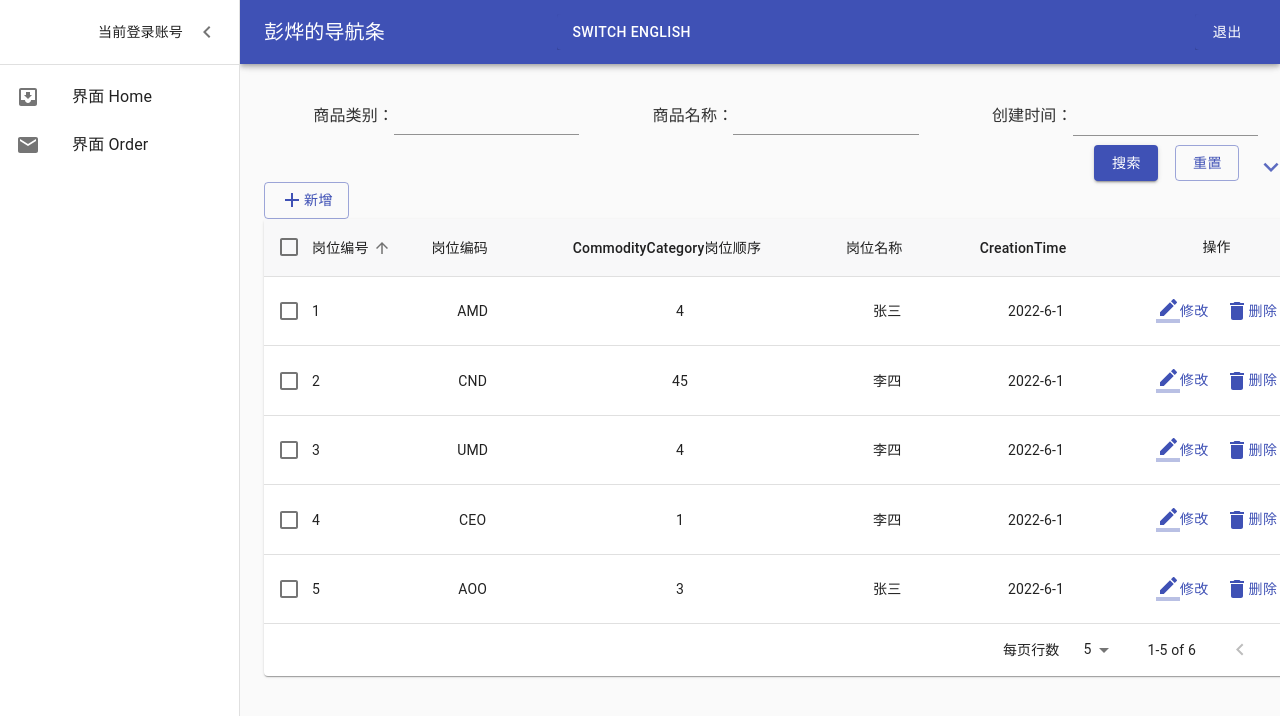
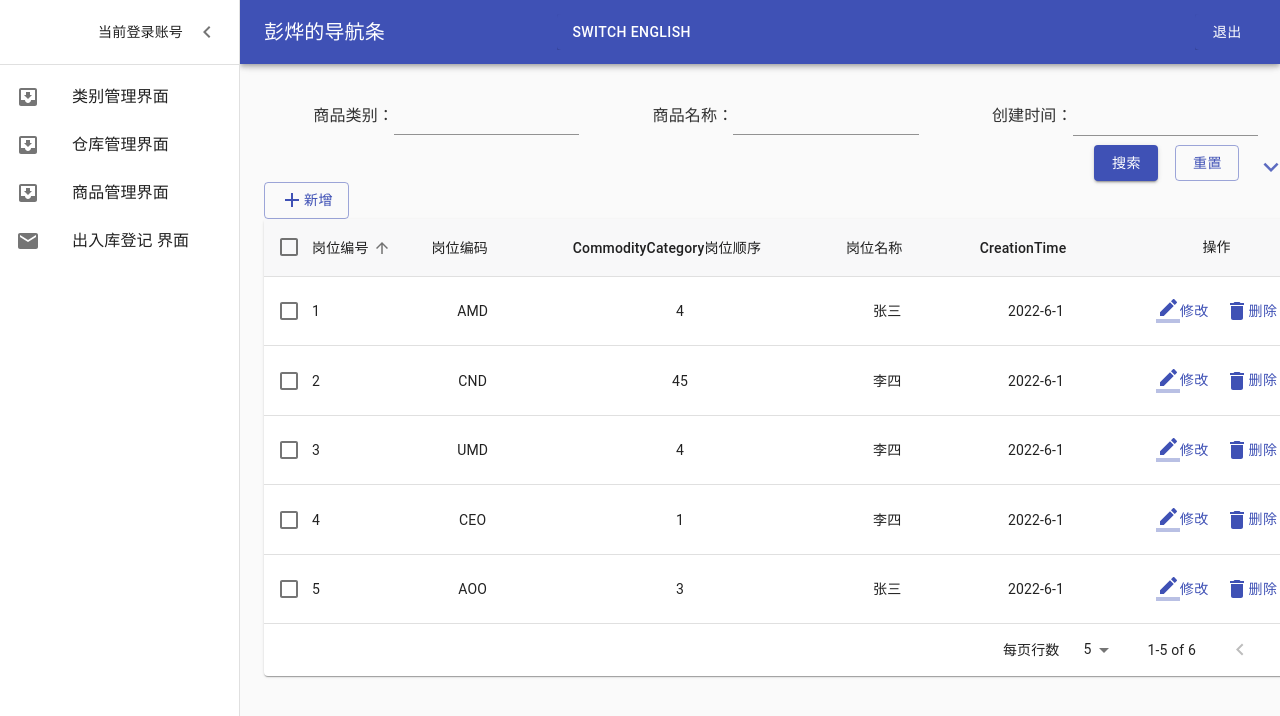
Before and after one commit to 2425513667/Project_example, a React (Create React App) app: page /main/home in a window 1280 px wide. Shown: the top 716 px of the page. Built offline with nearby package versions, Linux system fonts and the light colour scheme.

Commit message:
ci:简单导航路由

```diff
--- a/src/pages/Main/index.jsx
+++ b/src/pages/Main/index.jsx
@@ -23,6 +23,8 @@ import MailIcon from "@material-ui/icons/Mail";
 import { NavLink, Route, Switch } from "react-router-dom";
 import Home from "../Home";
 import Order from "../Order";
+import Warehouse from "../Warehouse";
+import Commodity from "../Commodity";
 
 import { mainContext } from "../../reducer";
 import { FormattedMessage } from "react-intl";
@@ -188,15 +190,34 @@ function Main(props) {
               <InboxIcon />
             </ListItemIcon>
             <ListItemText>
-              <FormattedMessage id="Interface" /> Home
+              类别管理
+              <FormattedMessage id="Interface" />
             </ListItemText>
           </ListItem>
-          <ListItem button key={2} component={NavLink} to="/main/order">
+          <ListItem button key={2} component={NavLink} to="/main/Warehouse">
+            <ListItemIcon>
+              <InboxIcon />
+            </ListItemIcon>
+            <ListItemText>
+              仓库管理
+              <FormattedMessage id="Interface" />
+            </ListItemText>
+          </ListItem>
+          <ListItem button key={3} component={NavLink} to="/main/commodity">
+            <ListItemIcon>
+              <InboxIcon />
+            </ListItemIcon>
+            <ListItemText>
+              商品管理
+              <FormattedMessage id="Interface" />
+            </ListItemText>
+          </ListItem>
+          <ListItem button key={4} component={NavLink} to="/main/order">
             <ListItemIcon>
               <MailIcon />
             </ListItemIcon>
             <ListItemText>
-              <FormattedMessage id="Interface" /> Order
+              出入库登记 <FormattedMessage id="Interface" />
             </ListItemText>
           </ListItem>
         </List>
@@ -209,6 +230,8 @@ function Main(props) {
         <div className={classes.drawerHeader} />
         <Switch>
           <Route path="/main/home" component={Home} />
+          <Route path="/main/Warehouse" component={Warehouse} />
+          <Route path="/main/commodity" component={Commodity} />
           <Route path="/main/order" component={Order} />
         </Switch>
       </main>
```
